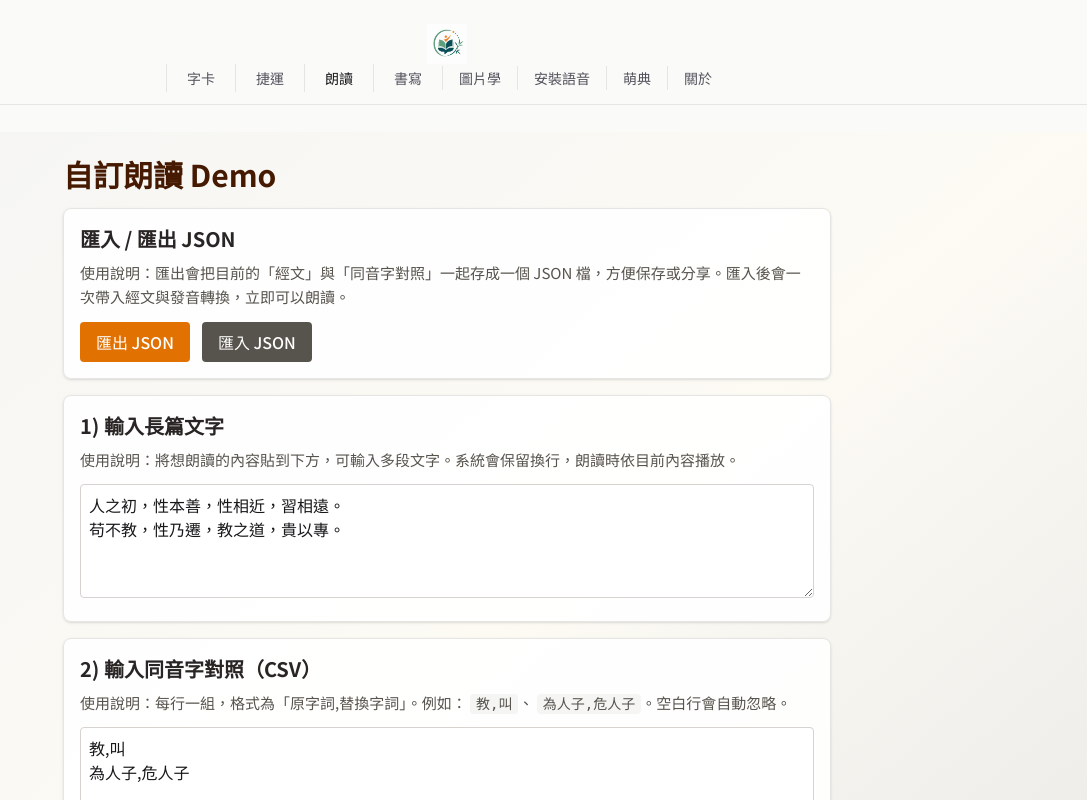
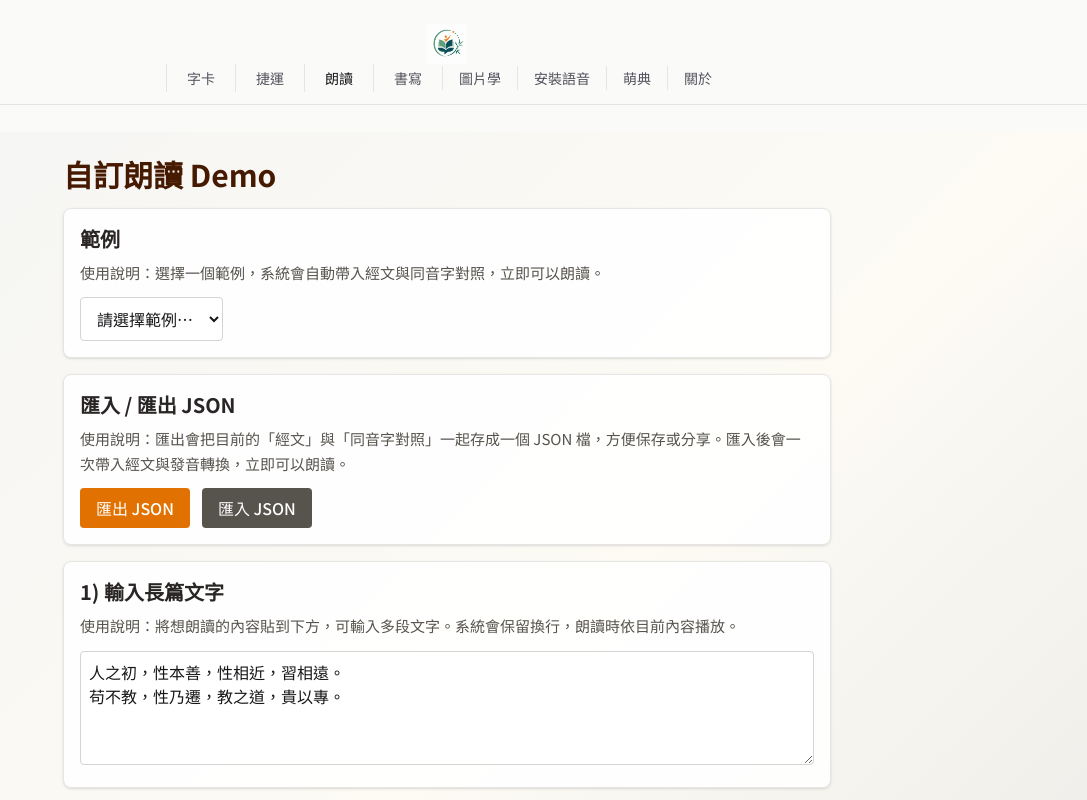
Before and after one commit to 3dw/learn-zh, a Vue app: page /custom in a window 1280 px wide. Shown: the top 800 px of the page, without its empty margins (193-1280 px from the left). Built offline with nearby package versions, Linux system fonts and the light colour scheme.

Commit message:
以金剛經當第一個範例

```diff
--- a/src/views/CustomPage.vue
+++ b/src/views/CustomPage.vue
@@ -4,6 +4,40 @@
 			<h1 class="mb-4 text-3xl font-bold text-amber-950 dark:text-amber-100">
 				自訂朗讀 Demo
 			</h1>
+
+			<section
+				class="mb-4 rounded-lg border border-stone-200 bg-white/90 p-4 shadow-sm dark:border-zinc-700 dark:bg-zinc-900/90"
+			>
+				<div class="mb-2 text-xl font-bold text-stone-800 dark:text-stone-100">
+					範例
+				</div>
+				<p class="mb-3 leading-relaxed text-stone-600 dark:text-zinc-300">
+					使用說明：選擇一個範例，系統會自動帶入經文與同音字對照，立即可以朗讀。
+				</p>
+				<div class="flex flex-wrap items-center gap-3">
+					<select
+						v-model="selectedExample"
+						class="rounded border border-stone-300 bg-white px-3 py-2 text-base text-zinc-900 outline-none ring-emerald-500/30 focus:border-emerald-500 focus:ring-2 dark:border-zinc-600 dark:bg-zinc-950 dark:text-zinc-100"
+						@change="loadExample"
+					>
+						<option value="">請選擇範例…</option>
+						<option
+							v-for="example in examples"
+							:key="example.file"
+							:value="example.file"
+						>
+							{{ example.label }}
+						</option>
+					</select>
+					<span
+						v-if="exampleMessage"
+						class="text-sm"
+						:class="exampleError ? 'text-red-600 dark:text-red-400' : 'text-emerald-600 dark:text-emerald-400'"
+					>
+						{{ exampleMessage }}
+					</span>
+				</div>
+			</section>
 
 			<section
 				class="mb-4 rounded-lg border border-stone-200 bg-white/90 p-4 shadow-sm dark:border-zinc-700 dark:bg-zinc-900/90"
@@ -178,6 +212,14 @@ const { voicePlaybackAvailable, voicePlaybackBlocked } = useSpeechAvailability()
 const importInput = ref<HTMLInputElement | null>(null)
 const importMessage = ref('')
 const importError = ref(false)
+
+const examples = [
+	{ label: '金剛經', file: '金剛經_1.json' },
+] as const
+
+const selectedExample = ref('')
+const exampleMessage = ref('')
+const exampleError = ref(false)
 
 const escapeRegExp = (value: string) => value.replace(/[.*+?^${}()|[\]\\]/g, '\\$&')
 
@@ -390,6 +432,22 @@ const homophonesToCsv = (homophones: unknown): string | null => {
 	return lines.join('\n')
 }
 
+const applyImportedData = (data: unknown) => {
+	const payload = data as { text?: unknown; homophones?: unknown }
+	if (typeof payload?.text !== 'string') {
+		throw new Error('缺少 text 欄位')
+	}
+
+	const csv = homophonesToCsv(payload.homophones ?? [])
+	if (csv === null) {
+		throw new Error('homophones 格式錯誤')
+	}
+
+	stopSpeech()
+	rawText.value = payload.text
+	rawCsv.value = csv
+}
+
 const importJson = (event: Event) => {
 	const input = event.target as HTMLInputElement
 	const file = input.files?.[0]
@@ -398,20 +456,7 @@ const importJson = (event: Event) => {
 	const reader = new FileReader()
 	reader.onload = () => {
 		try {
-			const data = JSON.parse(String(reader.result))
-
-			if (typeof data?.text !== 'string') {
-				throw new Error('缺少 text 欄位')
-			}
-
-			const csv = homophonesToCsv(data.homophones ?? [])
-			if (csv === null) {
-				throw new Error('homophones 格式錯誤')
-			}
-
-			stopSpeech()
-			rawText.value = data.text
-			rawCsv.value = csv
+			applyImportedData(JSON.parse(String(reader.result)))
 			importError.value = false
 			importMessage.value = '已匯入 JSON，可直接朗讀。'
 		} catch (error) {
@@ -427,6 +472,28 @@ const importJson = (event: Event) => {
 	input.value = ''
 }
 
+const loadExample = async () => {
+	const file = selectedExample.value
+	if (!file) return
+
+	exampleError.value = false
+	exampleMessage.value = '載入中…'
+
+	try {
+		const response = await fetch(`/examples/${encodeURIComponent(file)}`)
+		if (!response.ok) {
+			throw new Error(`HTTP ${response.status}`)
+		}
+
+		applyImportedData(await response.json())
+		exampleError.value = false
+		exampleMessage.value = '已載入範例，可直接朗讀。'
+	} catch (error) {
+		exampleError.value = true
+		exampleMessage.value = `載入失敗：${error instanceof Error ? error.message : '無法載入範例'}`
+	}
+}
+
 onBeforeUnmount(() => {
 	stopSpeech()
 })
```
Also changed, not shown: public/examples/金剛經_1.json (renamed from public/examples/金鋼經_1.json).
